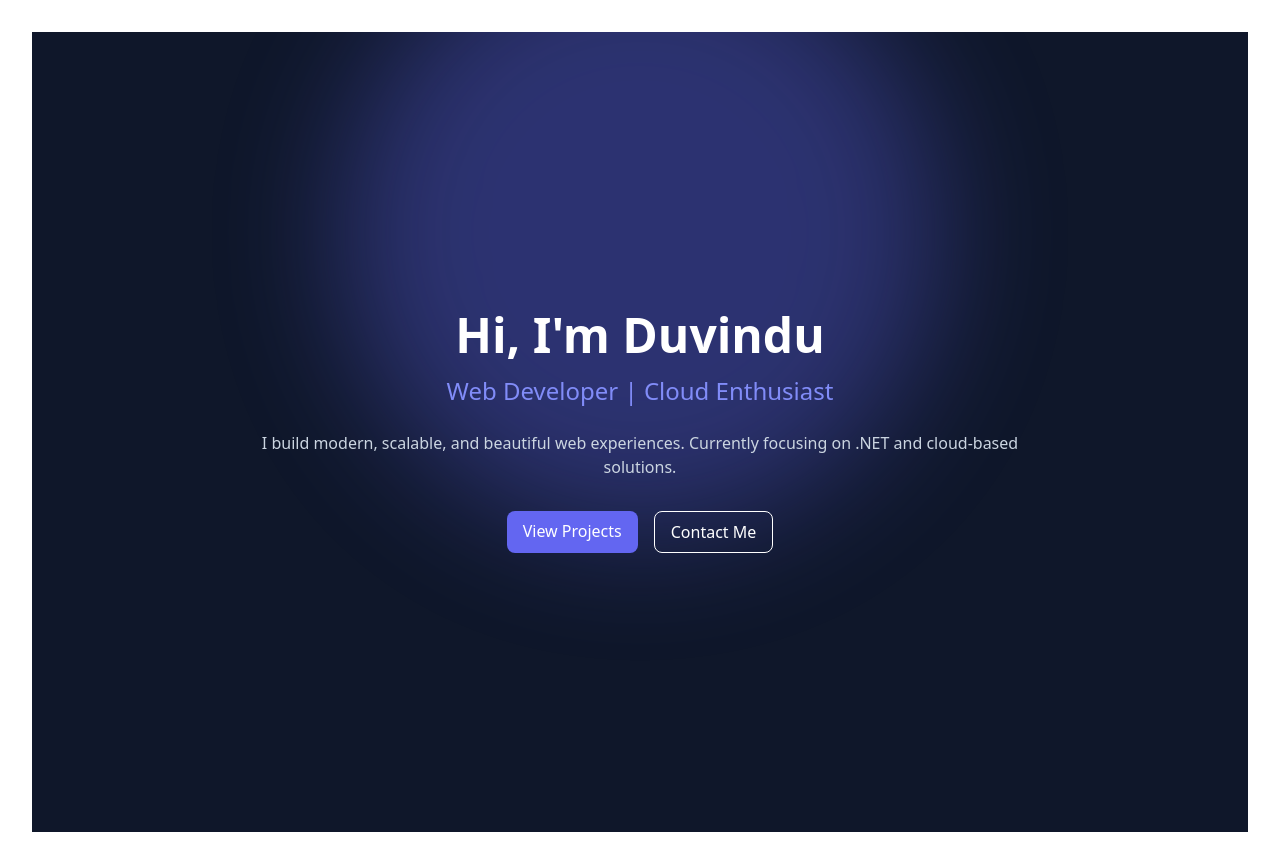
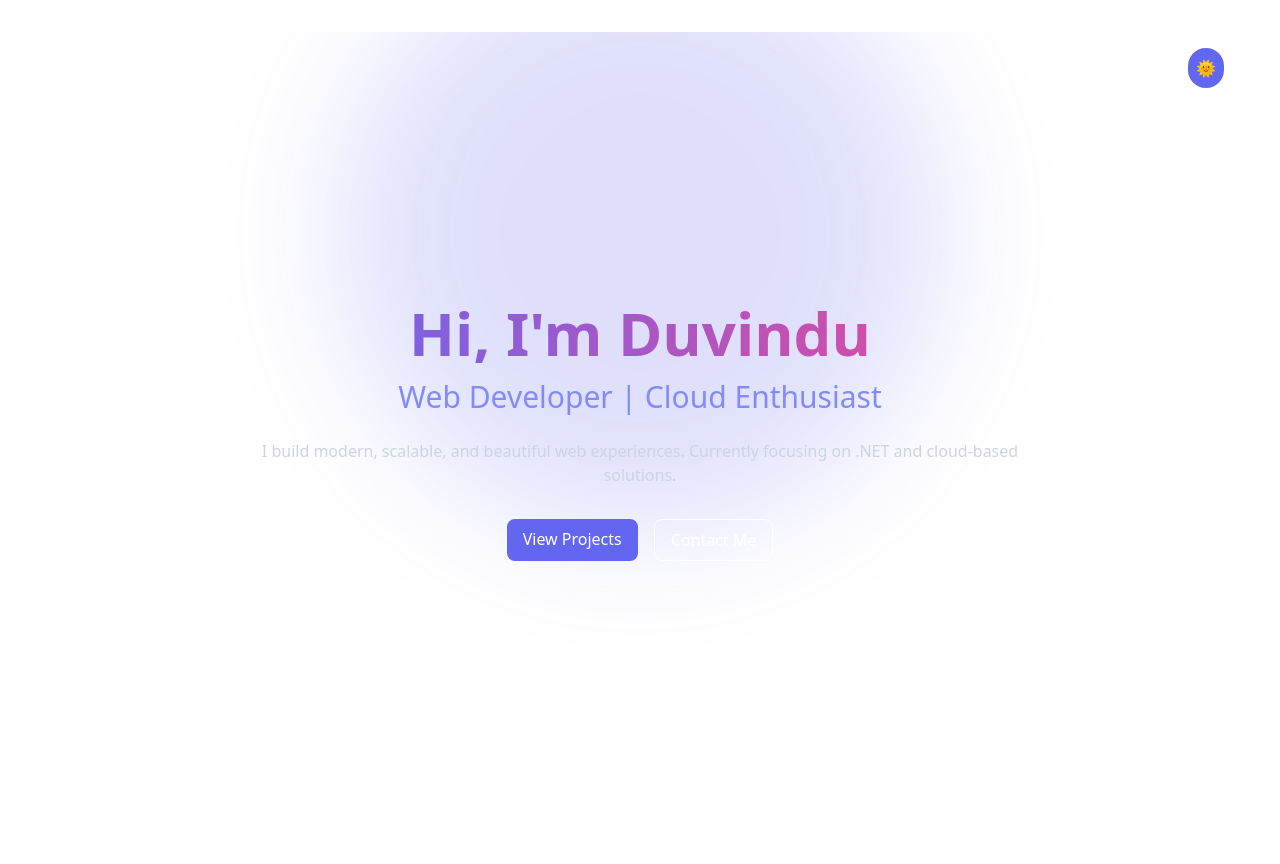
Before and after one commit to DuvinduRathnayake/Portfolio-2025, a React (Vite) app in the folder duvindu-portfolio/: page / in a window 1280 px wide. Built offline with nearby package versions, Linux system fonts and the light colour scheme.

Commit message:
Dark mode effect added to hero section

```diff
--- a/duvindu-portfolio/src/sections/Hero.jsx
+++ b/duvindu-portfolio/src/sections/Hero.jsx
@@ -1,21 +1,44 @@
-import React from 'react';
+import React, { useState, useEffect } from 'react';
 import { motion } from 'framer-motion';
 
 const Hero = () => {
+  // Step 1: Create a state variable to store dark mode status
+  const [darkMode, setDarkMode] = useState(false);
+
+  // Step 2: Set the initial theme based on localStorage (if present)
+  useEffect(() => {
+    const savedTheme = localStorage.getItem('darkMode');
+    if (savedTheme) {
+      setDarkMode(savedTheme === 'true');
+    }
+  }, []);
+
+  // Step 3: Update the theme when darkMode changes
+  useEffect(() => {
+    localStorage.setItem('darkMode', darkMode);
+    document.documentElement.classList.toggle('dark', darkMode); // Toggle dark mode
+  }, [darkMode]);
+
   return (
-    // Full-screen hero section with dark background
-    <section className='relative overflow-hidden min-h-screen flex items-center justify-center px-6 bg-slate-900 text-white'>
-      {/* 🔵 Glowing background blob using Tailwind */}
-      <div
-        className='
-          absolute
-          top-[-100px] left-1/2 -translate-x-1/2
-          w-[600px] h-[600px]
-          bg-indigo-500 opacity-20
-          rounded-full blur-3xl
-          animate-pulse
-          z-0'
-      ></div>
+    <section
+      className={`relative overflow-hidden min-h-screen flex items-center justify-center px-6 ${
+        darkMode ? 'bg-slate-900' : 'bg-white'
+      } text-white`}
+    >
+      {/* Dark/Light Mode Toggle Button */}
+      <button
+        onClick={() => setDarkMode(!darkMode)}
+        className='absolute top-4 right-6 p-2 bg-indigo-500 rounded-full text-white focus:outline-none'
+      >
+        {darkMode ? (
+          <span className='text-yellow-300'>🌙</span> // Dark mode icon
+        ) : (
+          <span className='text-yellow-300'>🌞</span> // Light mode icon
+        )}
+      </button>
+
+      {/* 🌀 Glowing background blob */}
+      <div className='absolute top-[-100px] left-1/2 -translate-x-1/2 w-[600px] h-[600px] bg-indigo-500 opacity-20 rounded-full blur-3xl z-0'></div>
 
       {/* 🧠 Main content block with Framer Motion animation */}
       <motion.div
@@ -26,7 +49,7 @@ const Hero = () => {
       >
         {/* ✨ Main heading */}
         <motion.h1
-          className='text-4xl sm:text-5xl font-bold mb-4'
+          className='text-5xl sm:text-6xl font-extrabold text-transparent bg-clip-text bg-gradient-to-r from-indigo-500 to-pink-500 mb-4'
           initial={{ opacity: 0, y: 20 }}
           animate={{ opacity: 1, y: 0 }}
           transition={{ delay: 0.2 }}
@@ -36,7 +59,7 @@ const Hero = () => {
 
         {/* 🧑‍💻 Subheading */}
         <motion.h2
-          className='text-xl sm:text-2xl text-indigo-400 font-medium mb-6'
+          className='text-2xl sm:text-3xl text-indigo-400 font-medium mb-6'
           initial={{ opacity: 0, y: 20 }}
           animate={{ opacity: 1, y: 0 }}
           transition={{ delay: 0.4 }}
```
